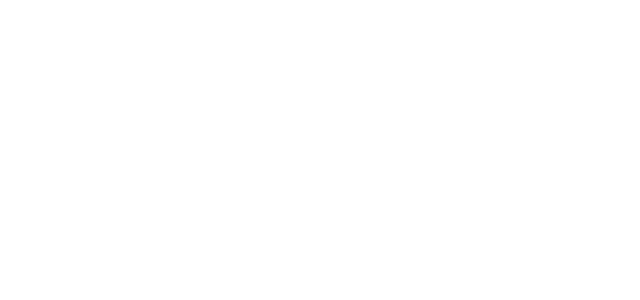
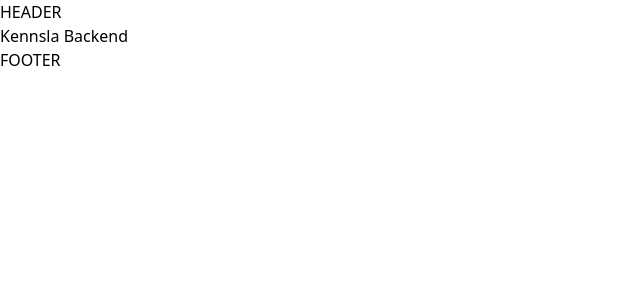
Before and after one commit to Dren-Tech/Kennsla, a Nuxt app in the folder frontend/: page /backend in a window 1280 px wide. Before the commit this address had no page. Shown: the top 300 px of the page, without its empty margins (0-640 px from the left). Built offline with nearby package versions, Linux system fonts and the light colour scheme.

Commit message:
Add layout for backend

```diff
--- /dev/null
+++ b/frontend/layouts/backend.vue
@@ -0,0 +1,7 @@
+<template>
+  <div class="container mx-auto">
+    HEADER
+    <Nuxt />
+    FOOTER
+  </div>
+</template>
--- a/frontend/licenseCheck.json
+++ b/frontend/licenseCheck.json
@@ -11,6 +11,7 @@
       "Python-2.0",
       "CC-BY-3.0",
       "ODC-By-1.0",
-      "MPL-2.0"
+      "MPL-2.0",
+      "Unlicense"
     ]
   }
--- /dev/null
+++ b/frontend/pages/backend/index.vue
@@ -0,0 +1,9 @@
+<script>
+export default {
+  layout: 'backend',
+}
+</script>
+
+<template>
+  <h1>Kennsla Backend</h1>
+</template>
```
